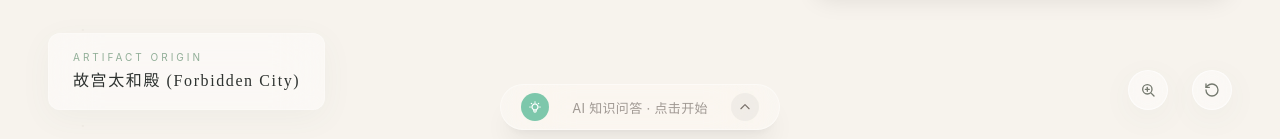
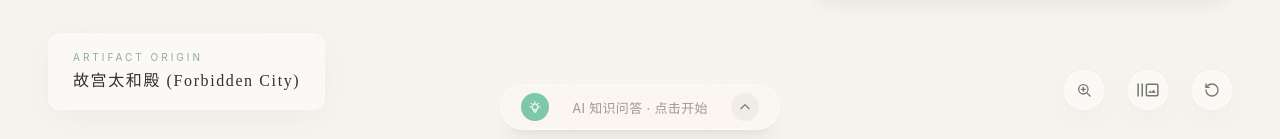
Before and after one commit to LangHY/forbidden-city-structure-code, a React (Vite) app: page /exhibition in a window 1280 px wide. Shown: the part 658-797 px from the top of the page. Built offline with nearby package versions, Linux system fonts and the light colour scheme; no server answers; a web font is replaced by a local one.

Commit message:
feat(exploded-view): wire up isExploded state in Exhibition page
Co-Authored-By: Claude Opus 4.7 <noreply@anthropic.com>

```diff
--- a/src/components/exhibition/index.tsx
+++ b/src/components/exhibition/index.tsx
@@ -60,6 +60,7 @@ function Exhibition() {
 
   const [theme, setTheme] = useState<ThemeMode>('light');
   const [isMenuOpen, setIsMenuOpen] = useState(false);
+  const [isExploded, setIsExploded] = useState(false);
 
   // 相机控制
   const cameraActions = useCameraControl();
@@ -90,6 +91,15 @@ function Exhibition() {
     cameraActions.trigger('resetView');
   }, [cameraActions]);
 
+  const handleExplodeToggle = useCallback(() => {
+    setIsExploded(prev => !prev);
+  }, []);
+
+  const handleChapterChangeWithReset = useCallback((chapterId: string) => {
+    setIsExploded(false);
+    handleChapterChange(chapterId);
+  }, [handleChapterChange]);
+
   // ========================================
   // 渲染
   // ========================================
@@ -114,6 +124,7 @@ function Exhibition() {
         chapterId={activeChapter}
         cameraActions={cameraActions}
         slideDirection={slideDirection}
+        isExploded={isExploded}
       />
 
       {/* 失焦遮罩层 */}
@@ -137,7 +148,7 @@ function Exhibition() {
       <ChapterNav
         chapters={chapters}
         activeId={activeChapter}
-        onChange={handleChapterChange}
+        onChange={handleChapterChangeWithReset}
         theme={theme}
         isHighlighted={isMenuOpen}
       />
@@ -156,6 +167,8 @@ function Exhibition() {
         artifactOriginEn={artifactInfo.nameEn}
         onZoom={handleZoom}
         onReset={handleReset}
+        onExplodeToggle={handleExplodeToggle}
+        isExploded={isExploded}
         theme={theme}
         isBlurred={isMenuOpen}
       />
```
